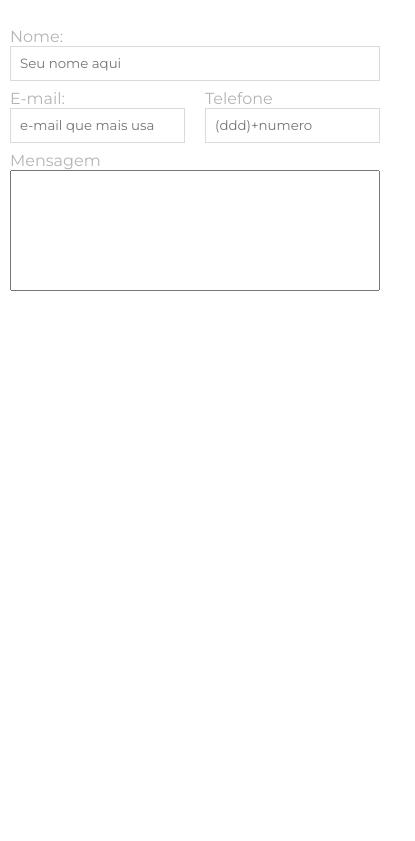
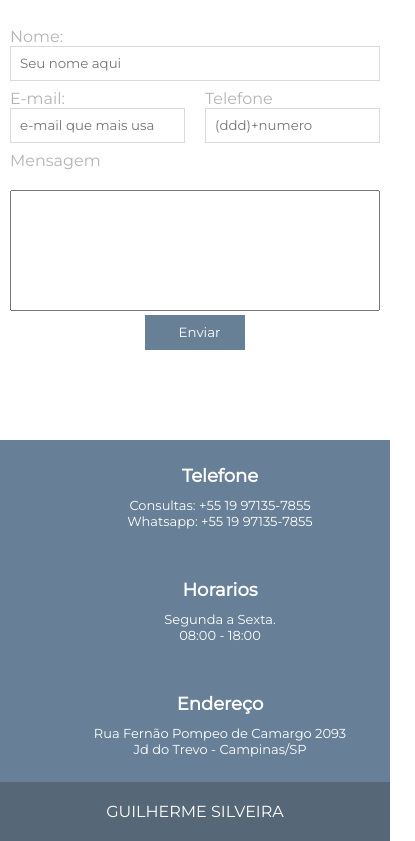
Before and after one commit to GuilhermeSilveira93/Dra.FernandaVarellaa, a plain HTML site: page index.html in a window 390 px wide. Shown: the part 4107-4948 px from the top of the page, 415 px wide, since content can reach past the window. Before the commit the page ends 4492 px from the top, so only its background shows below. Drawn offline with Linux system fonts and the light colour scheme.

Commit message:
Projeto Finalizado
Menu mobile ainda não funciona.

```diff
--- a/css/style.css
+++ b/css/style.css
@@ -6,6 +6,7 @@
 }
 html,body{
 	height: 100%;
+	scroll-behavior: smooth; /*NÃO ESTÁ FUNCIONANDO*/
 }
 header{
 	padding: 20px 2%;
@@ -287,12 +288,50 @@ section.depoimentos h2{
 	float: left;
 }
 textarea{
+	margin-top: 20px;
 	width: 100%;
 	padding: 15px ;
 	height: 121px;
 	resize: none;
 }
+.form-wraper input[type=submit]{
+	margin: 0 auto;
+	display: inline-block;
+	border: 0;
+	color: white;
+	width: 100px;
+	background-color: #688096;
+}
 /* *********************** FORMULARIO *********************** */
+
+/* *********************** RODAPE *********************** */
+.rodape > .center{
+	background-color: #688097 ;
+	padding: 50px 200px;
+	text-align: center;
+}
+.box{
+	color: white;
+	width: calc(100% / 3);
+	float: left;
+}
+.box h2{
+	margin-bottom: 10px;
+	font-size: 18px;
+}
+.box p{
+	font-size: 13px;
+}
+/* *********************** RODAPE *********************** */
+
+/* *********************** FOOTER *********************** */
+footer > .center{
+	background-color: #566877;
+	text-align: center;
+	padding: 20px;
+	color: white;
+}
+/* *********************** FOOTER *********************** */
 
 /* *********************** RESPONSIVO *********************** */
 @media screen and (max-width:1024px){
@@ -331,6 +370,9 @@ textarea{
 		left: 0%;
 		width: 100%;
 		height: 100%;
+	}
+	.rodape > .center{
+		padding: 50px 0px;
 	}
 }
 
@@ -389,6 +431,17 @@ textarea{
 	}
 	.facebook{
 		margin-top: 20px;
+	}
+	.rodape > .center{
+		padding: 0px 0px;
+		text-align: center;
+	}
+	.box{
+		width: 100%;
+		float: left;
+		margin: 25px;
+	}
+
 }
 
 /* *********************** RESPONSIVO *********************** */
--- a/index.html
+++ b/index.html
@@ -17,10 +17,10 @@
 			</div>
 			<nav class="menu-desktop">
 				<ul>
-					<li><a href="">QUEM SOU</a></li>
-					<li><a href="">TRATAMENTOS</a></li>
-					<li><a href="">DEPOIMENTOS</a></li>
-					<li><a href="">CONTATOS</a></li>
+					<li><a href="#quemsou">QUEM SOU</a></li>
+					<li><a href="#tratamentos">TRATAMENTOS</a></li>
+					<li><a href="#depoimentos">DEPOIMENTOS</a></li>
+					<li><a href="#contato">CONTATOS</a></li>
 				</ul>
 			</nav>
 			<!-- ***********************************MENU MOBILE******************************-->
@@ -105,7 +105,7 @@
 			</div><!--CENTER-->
 		</section><!--SERVICOS-->
 
-		<section class="perfil">
+		<section class="perfil" id="quemsou">
 			<section class="center">
 				<div class="foto-perfil">
 				<img src="imagens/img_perfil.png" alt="">
@@ -141,7 +141,7 @@
 
 		</section><!-- VIDEOS -->
 
-		<section class="tratamentos">
+		<section class="tratamentos" id="tratamentos">
 			<h2>Tratamentos</h2>
 		<section class="center">
 			<div class="tratamento-container">
@@ -192,7 +192,7 @@
 		</section><!--CENTER-->
 		</section><!--TRATAMENTOS-->
 
-		<section class="depoimentos">
+		<section class="depoimentos" id="depoimentos">
 			<h2>Depoimentos</h2>
 			<section class="center">
 				<div class="depoimento-single">
@@ -249,7 +249,7 @@
 			</section><!--CENTER-->
 		</section><!--INSTAGRAM-->
 
-		<section class="formulario">
+		<section class="formulario" id="contato">
 			<h2>CONTATO</h2>
 				<form action="">
 					<div class="form-wraper w100">
@@ -268,7 +268,37 @@
 						<span>Mensagem</span>
 						<textarea name="" id="" cols="30" rows="10"></textarea>
 					</div><!-- form-wraper w100 -->
+					<div class="form-wraper w100" style="text-align: center;">
+						<input type="submit" name="acao" value="Enviar" >
+					<div class="clear"></div>
 				</form>
-		</section>
+		</section><!--FORMULARIO-->
+
+		<section class="rodape">
+			<section class="center">
+					<div class="box">
+						<h2>Telefone</h2>
+						<p>Consultas: +55 19 97135-7855</p>
+						<p>Whatsapp: +55 19 97135-7855</p>
+					</div>
+					<div class="box">
+						<h2>Horarios</h2>
+						<p>Segunda a Sexta.</p>
+						<p>08:00 - 18:00</p>
+					</div>
+					<div class="box">
+						<h2>Endereço</h2>
+						<p>Rua Fernão Pompeo de Camargo 2093</p>
+						<p>Jd do Trevo - Campinas/SP</p>
+					</div>
+					<div class="clear"></div>
+			</section>
+		</section><!-- RODAPE -->
+
+		<footer>
+			<section class="center">
+				<p>GUILHERME SILVEIRA</p>
+			</section>
+		</footer>
 </body>
 </html>
```
